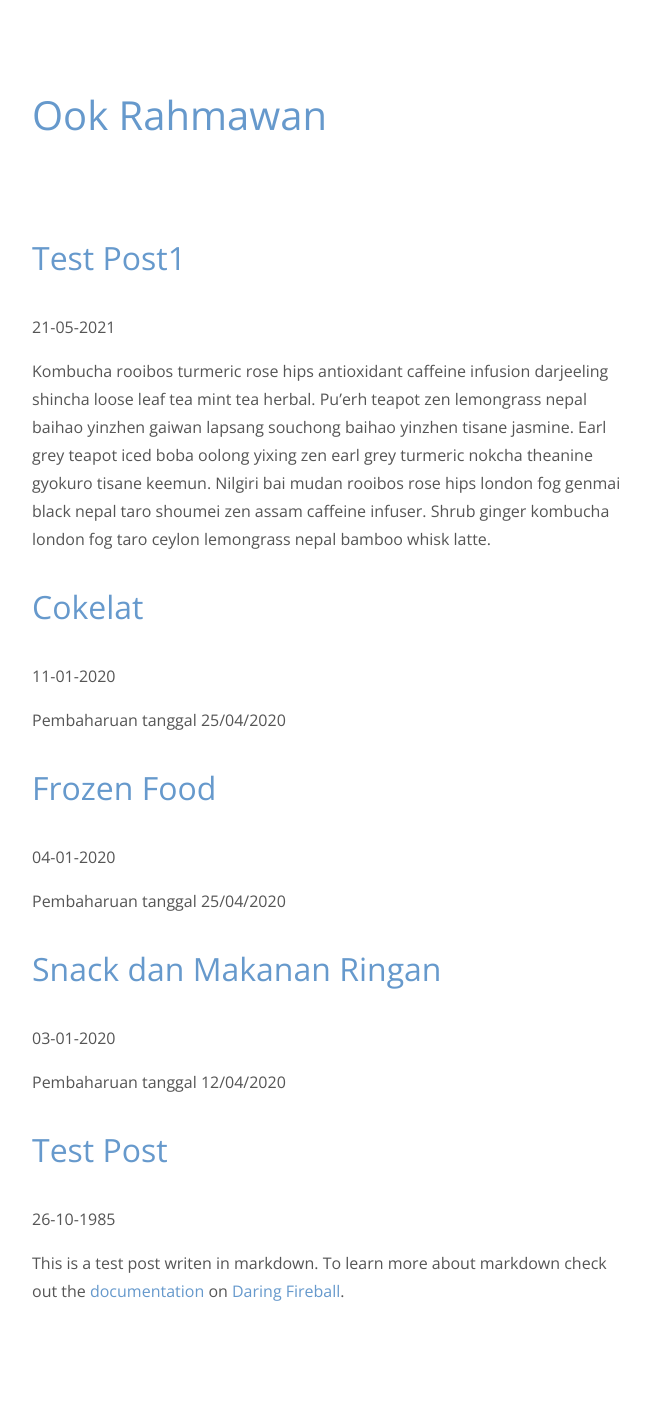
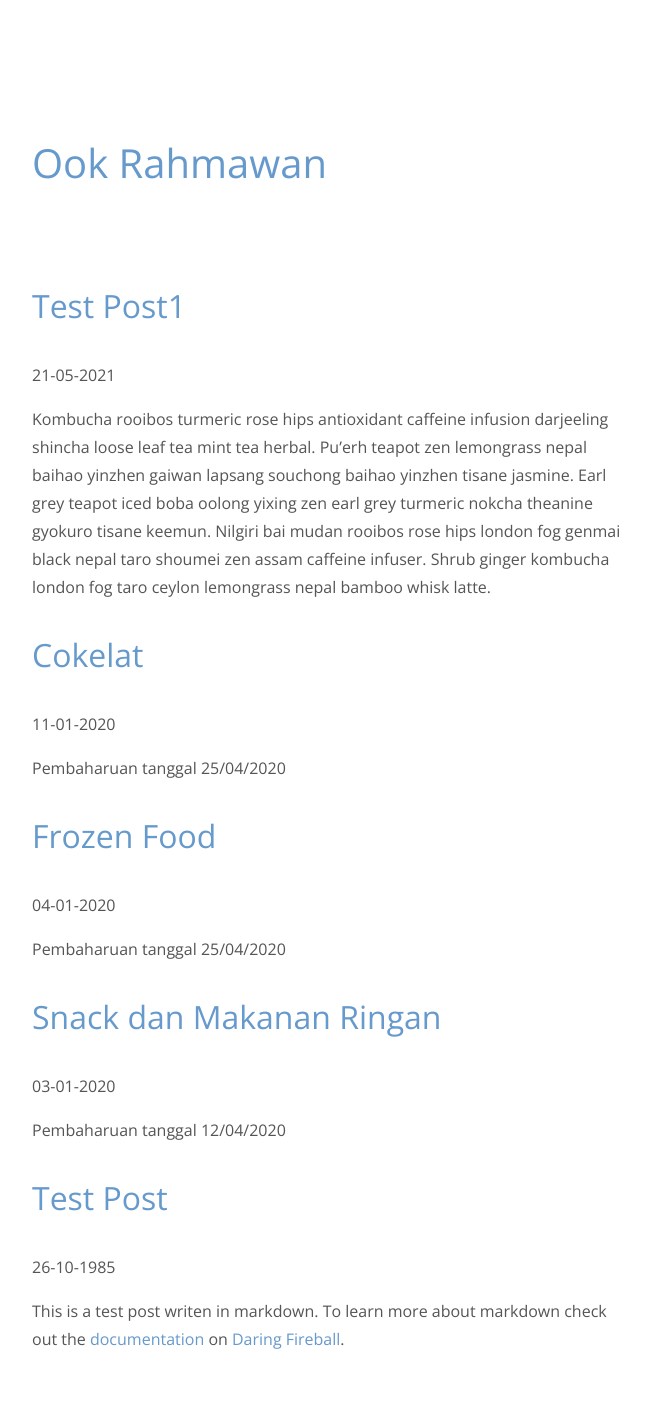
Before and after one commit to krhmwn/krhmwn, a Jekyll site: the page built from index.html, in a window 1280 px wide. Shown: the whole page, without its empty margins (312-962 px from the left). Built offline with Jekyll 4.4.1, drawn with Linux system fonts in a browser that asks for light colours; nearby versions of some CDN libraries; library files that are not in the unit come from our copies; Markdown is read by kramdown in place of the engine named in the settings; before the commit the page ends 1385 px from its top, so only the background shows below that.

Commit message:
update v.1.0.1

```diff
--- a/assets/css/main.css
+++ b/assets/css/main.css
@@ -2,14 +2,6 @@
 
 * {
   box-sizing: border-box;
-}
-
-* > :first-child {
-  margin-top: 0;
-}
-
-* > :last-child {
-  margin-bottom: 0;
 }
 
 body {
@@ -22,7 +14,7 @@
 
 @media all and (min-width: 40rem) {
   body {
-    padding: 5rem 0;
+    padding: 3rem 0;
     margin: 0 auto;
     max-width: 37rem;
   }
@@ -62,6 +54,7 @@
 
 a:hover {
   color: #4080bf;
+  text-decoration: underline;
 }
 
 hr {
```
